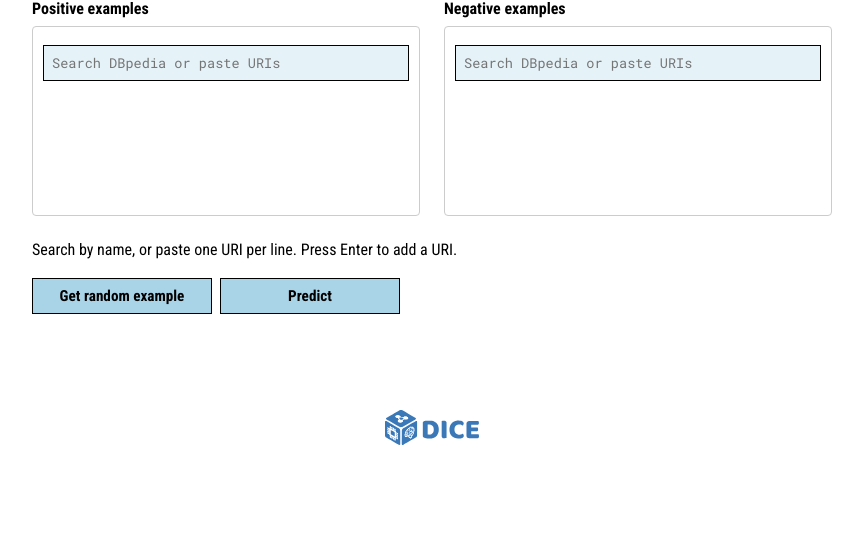
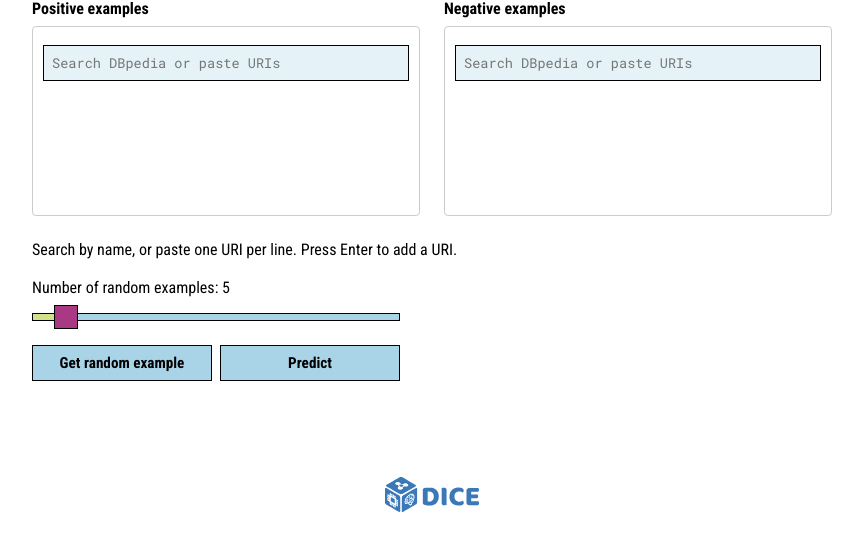
Before and after one commit to dice-group/embeddings.cc, a Flask app: template webservice_public/templates/predict.htm in a window 1280 px wide. Shown: the part 187-738 px from the top of the page, without its empty margins (208-1071 px from the left). Run offline with Flask 2, Linux system fonts and the light colour scheme; the template is opened without the code that fills it, so the values that code supplies are empty; some libraries are stand-ins or nearby versions.

Commit message:
slider examples

```diff
--- a/webservice_public/__init__.py
+++ b/webservice_public/__init__.py
@@ -382,8 +382,16 @@ def create_app(test_config=None):
     @app.route('/class-examples', methods=['GET'])
     def class_examples():
         try:
+            count = int(request.args.get('count', '10'))
+        except ValueError:
+            return jsonify({'detail': 'count must be an integer between 2 and 50.'}), 400
+        if not 2 <= count <= 50:
+            return jsonify({'detail': 'count must be an integer between 2 and 50.'}), 400
+
+        try:
             response = httpx.get(
                 'http://131.234.29.20:8000/class-examples',
+                params={'count': count},
                 timeout=60,
             )
             response.raise_for_status()
--- a/webservice_public/static/embeddings_cc.css
+++ b/webservice_public/static/embeddings_cc.css
@@ -485,9 +485,85 @@ textarea::-webkit-scrollbar-track {
     margin-top: 6px;
 }
 
+.predict-example-count,
+.predict-actions {
+    width: 100%;
+    max-width: 368px;
+}
+
+.predict-example-count {
+    margin-bottom: 16px;
+}
+
+.predict-example-count label {
+    display: block;
+    margin-bottom: 8px;
+}
+
+.predict-example-count input {
+    -webkit-appearance: none;
+    appearance: none;
+    display: block;
+    box-sizing: border-box;
+    width: 100%;
+    height: 24px;
+    margin: 0;
+    padding: 0;
+    border: 0;
+    background: transparent;
+    cursor: pointer;
+}
+
+.predict-example-count input::-webkit-slider-runnable-track {
+    box-sizing: border-box;
+    height: 8px;
+    background: linear-gradient(to right, #d1e28a var(--slider-fill, 0%), #a9d4e8 var(--slider-fill, 0%));
+    border: 1px solid #000;
+    border-radius: 0;
+}
+
+.predict-example-count input::-webkit-slider-thumb {
+    -webkit-appearance: none;
+    appearance: none;
+    box-sizing: border-box;
+    width: 24px;
+    height: 24px;
+    margin-top: -9px;
+    background: #a93983;
+    border: 1px solid #000;
+    border-radius: 0;
+}
+
+.predict-example-count input::-moz-range-track {
+    box-sizing: border-box;
+    height: 8px;
+    background: linear-gradient(to right, #d1e28a var(--slider-fill, 0%), #a9d4e8 var(--slider-fill, 0%));
+    border: 1px solid #000;
+    border-radius: 0;
+}
+
+.predict-example-count input::-moz-range-thumb {
+    box-sizing: border-box;
+    width: 24px;
+    height: 24px;
+    background: #a93983;
+    border: 1px solid #000;
+    border-radius: 0;
+}
+
+.predict-example-count input:focus-visible {
+    outline: 2px solid #000;
+    outline-offset: 4px;
+}
+
 .predict-actions {
     display: flex;
     gap: 8px;
+}
+
+.predict-actions button {
+    flex: 1;
+    min-width: 0;
 }
 
 #predict-btn:disabled,
--- a/webservice_public/static/scripts/predict.js
+++ b/webservice_public/static/scripts/predict.js
@@ -251,6 +251,17 @@ function createExampleList(kind) {
 
 const positiveExamples = createExampleList("positive");
 const negativeExamples = createExampleList("negative");
+const exampleCount = document.getElementById("example-count");
+const exampleCountValue = document.getElementById("example-count-value");
+
+function updateExampleCount() {
+  exampleCountValue.value = exampleCount.value;
+  const progress = (exampleCount.value - exampleCount.min) / (exampleCount.max - exampleCount.min);
+  exampleCount.style.setProperty("--slider-fill", `${progress * 100}%`);
+}
+
+exampleCount.addEventListener("input", updateExampleCount);
+updateExampleCount();
 
 document.getElementById("random-example-btn").addEventListener("click", async () => {
   const randomButton = document.getElementById("random-example-btn");
@@ -274,7 +285,7 @@ document.getElementById("random-example-btn").addEventListener("click", async ()
   predictButton.disabled = true;
 
   try {
-    const response = await fetch(CLASS_EXAMPLES_ENDPOINT);
+    const response = await fetch(`${CLASS_EXAMPLES_ENDPOINT}?count=${encodeURIComponent(exampleCount.value)}`);
     const data = await readResponseBody(response);
 
     if (!response.ok) {
--- a/webservice_public/templates/predict.htm
+++ b/webservice_public/templates/predict.htm
@@ -31,6 +31,12 @@
 
             <p id="examples-help">Search by name, or paste one URI per line. Press Enter to add a URI.</p>
 
+            <div class="predict-example-count">
+                <label for="example-count">Number of random examples: <output id="example-count-value"
+                        for="example-count">5</output></label>
+                <input id="example-count" type="range" min="2" max="50" step="1" value="5">
+            </div>
+
             <div class="predict-actions">
                 <button id="random-example-btn" type="button">Get random example</button>
                 <button id="predict-btn" type="submit">Predict</button>
@@ -61,7 +67,7 @@
     </div>
     {% include 'footer.html' %}
     <script src="https://cdn.jsdelivr.net/npm/@tarekraafat/autocomplete.js@10.2.6/dist/autoComplete.min.js"></script>
-    <script src="/static/scripts/predict.js?v=10"></script>
+    <script src="/static/scripts/predict.js?v=12"></script>
 </body>
 
 </html>
```
